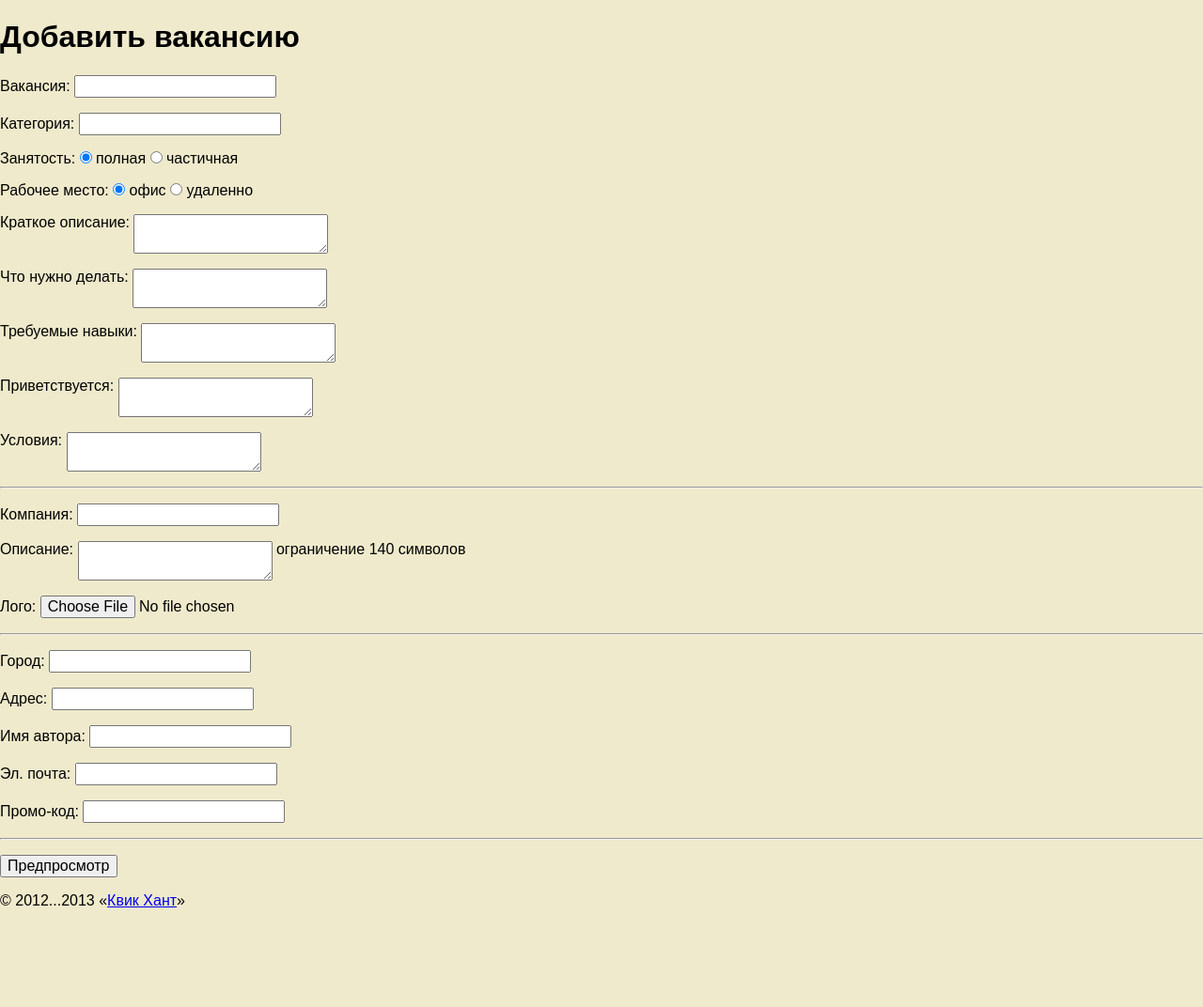
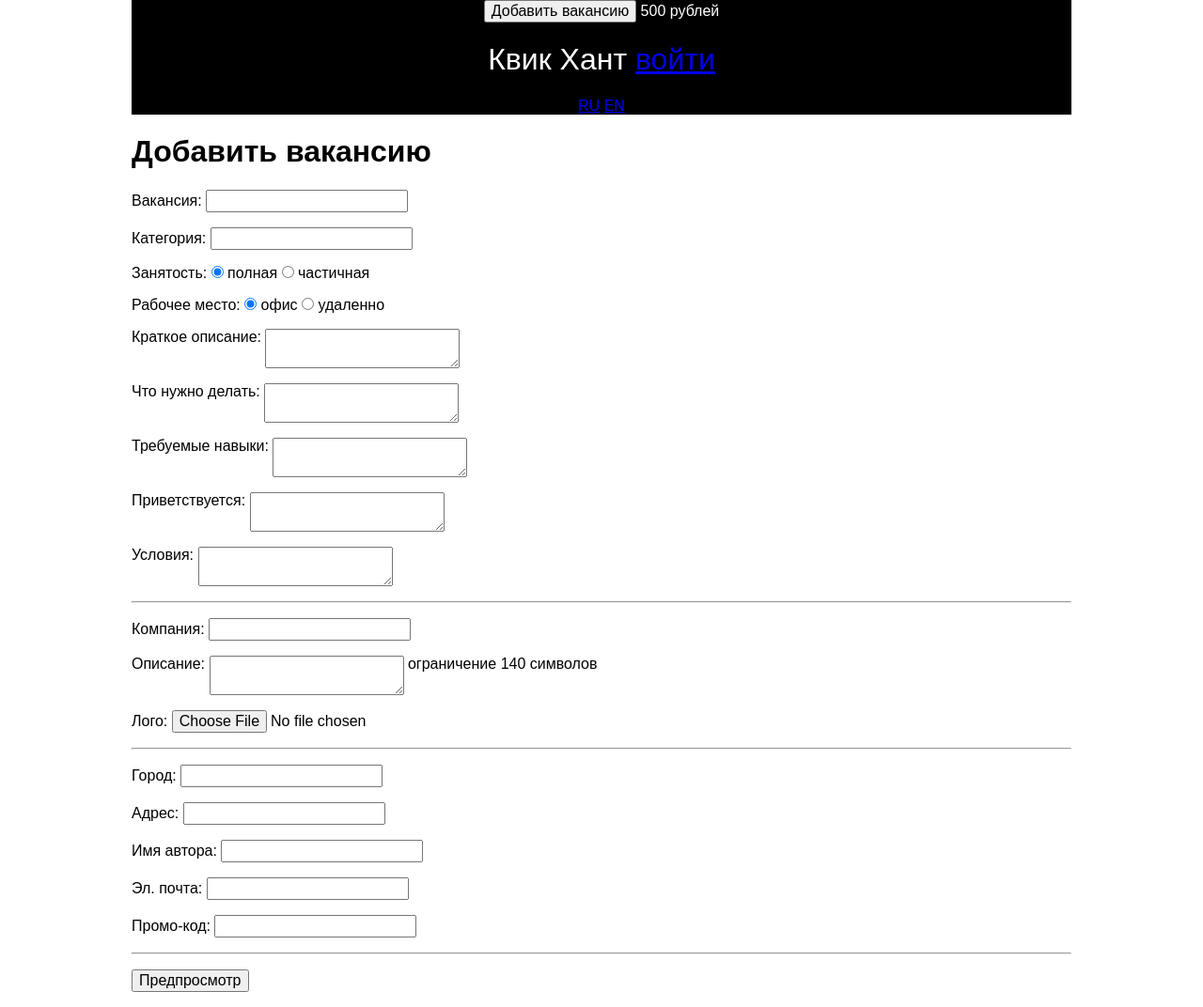
Before and after one commit to nyddle/quickhunt, a Flask app: page /add in a window 1280 px wide. Shown: the whole page at 94% size. Before the commit the page ends 966 px from the top, so only its background shows below. Run offline with Flask 2, Linux system fonts and the light colour scheme; style sheets or scripts are compiled from the project's sources; parts of the project's set-up code (start-up, migrations or seed data) failed here and were passed over.

Commit message:
Добавлен home.html

```diff
--- a/static/css/main.less
+++ b/static/css/main.less
@@ -1,5 +1,24 @@
-@bg: #efeacc;
+@bg: #fff;
 
 body {
   background: @bg;
+  font: 100%;
 }
+.wrapper {
+  width: 1000px;
+  margin: 0 auto;
+}
+.header {
+  background: black;
+  color: #fff;
+  text-align: center;
+}
+.add_vacancy {
+
+}
+.header h1 {
+  font-weight: normal;
+}
+.header h1 a {
+
+}
--- a/templates/base.html
+++ b/templates/base.html
@@ -12,12 +12,26 @@
   {% endblock %}
 </head>
 <body>
-  <div id="content">{% block content %}{% endblock %}</div>
-  <div id="footer">
-    {% block footer %}
-      &copy; 2012...2013 &laquo;<a href="mailto:mail@quickhunt.ru">Квик Хант</a>&raquo;
-    {% endblock %}
+  <div class="wrapper">
+
+    <div class="header">
+      <div class="add_vacancy"><input type="button" value="Добавить вакансию"> <span>500 рублей</span></div>
+      <h1 class="logo">Квик Хант <a href="/login/">войти</a></h1>
+      <div class="languages">
+        <a class="selected" href="/ru/">RU</a>
+        <a href="/en/">EN</a>
+      </div>
+    </div>
+
+    <div class="content">{% block content %}{% endblock %}</div>
+    <!--<div class="footer">
+      {% block footer %}
+        &copy; 2012...2013 &laquo;<a href="mailto:mail@quickhunt.ru">Квик Хант</a>&raquo;
+      {% endblock %}-->
+    </div>
+
   </div>
+
   {% with messages = get_flashed_messages() %}
     {% if messages %}
       <ul class="flashes">
@@ -27,5 +41,6 @@
       </ul>
     {% endif %}
   {% endwith %}
+
 </body>
 </html>
--- /dev/null
+++ b/templates/home.html
@@ -0,0 +1,6 @@
+{% extends "base.html" %}
+{% block title %}Вход{% endblock %}
+{% block content %}
+  <!--<h1>Вход</h1>
+  <h2>Content is king!!!</h2>-->
+{% endblock %}
```
